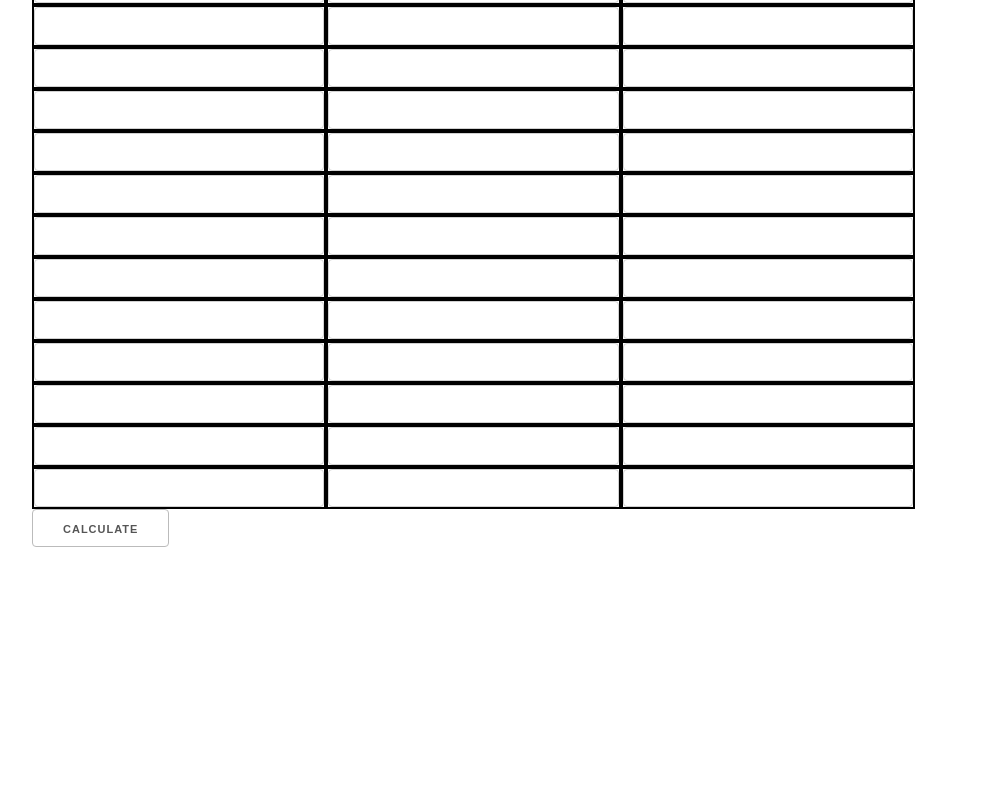
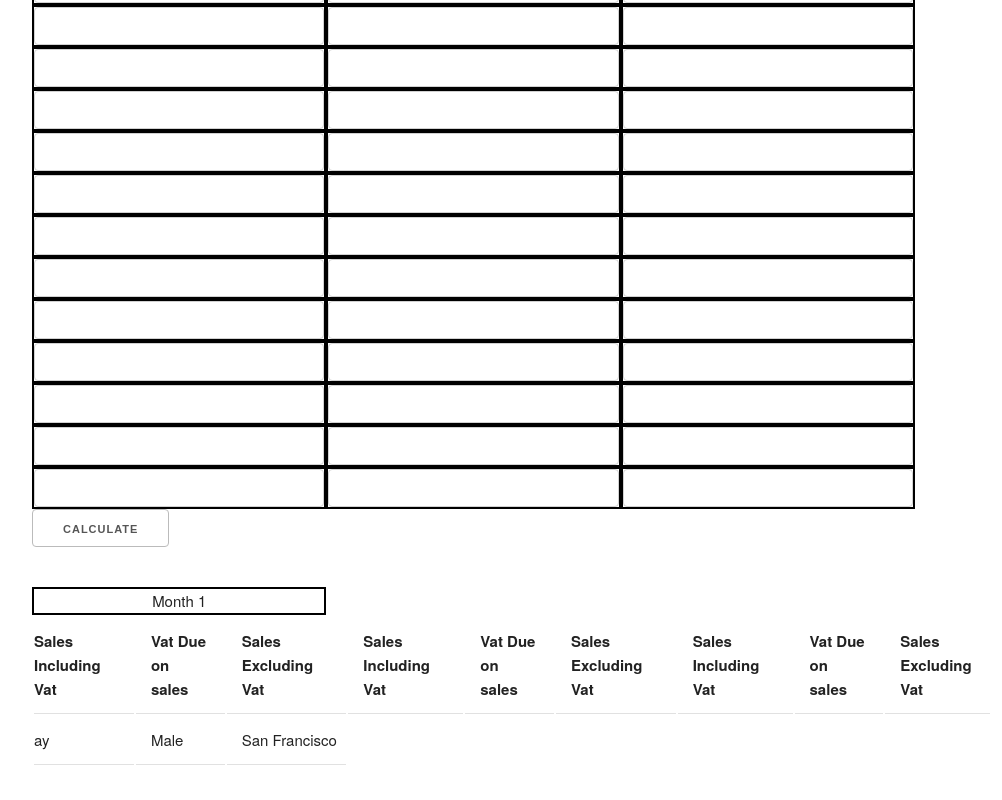
Before and after one commit to Bilal-Nadeem-Ahmed/vat-calculator, a plain HTML site: page index.html in a window 1280 px wide. Shown: the part 4102-4902 px from the top of the page, without its empty margins (128-1130 px from the left). Before the commit the page ends 4697 px from the top, so only its background shows below. Drawn offline with nearby package versions, Linux system fonts and the light colour scheme.

Commit message:
making second js file to change layout

```diff
--- a/index.html
+++ b/index.html
@@ -76,7 +76,33 @@
       <input type="submit" value="calculate" id="calculate" />
 
       <p class="final-message"></p>
-    </div>
+
+      <!--attempt at table-->
+      <div class="row">
+        <div class="one-third column">Month 1</div>
+      </div>
+      <table class="u-one-third-width">
+        <thead>
+          <tr>
+            <th>Sales Including Vat</th>
+            <th>Vat Due on sales</th>
+            <th>Sales Excluding Vat</th>
+            <th>Sales Including Vat</th>
+            <th>Vat Due on sales</th>
+            <th>Sales Excluding Vat</th>
+            <th>Sales Including Vat</th>
+            <th>Vat Due on sales</th>
+            <th>Sales Excluding Vat</th>
+          </tr>
+        </thead>
+        <tbody id="tablebody">
+          <tr>
+            <td>ay</td>
+            <td>Male</td>
+            <td>San Francisco</td>
+          </tr>
+
+
 
     <script src="app.js"></script>
   </body>
```
Also changed, not shown: app2.js (added, +14 -0 lines).
